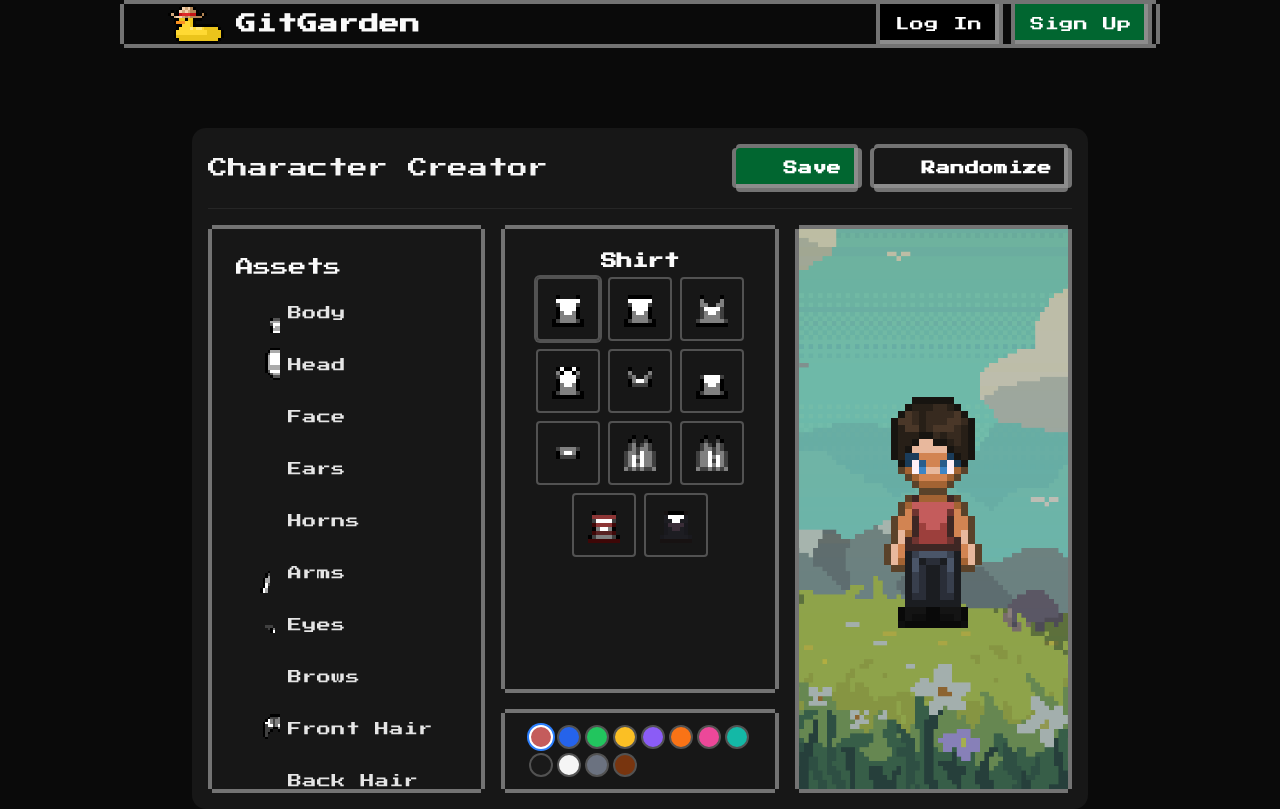
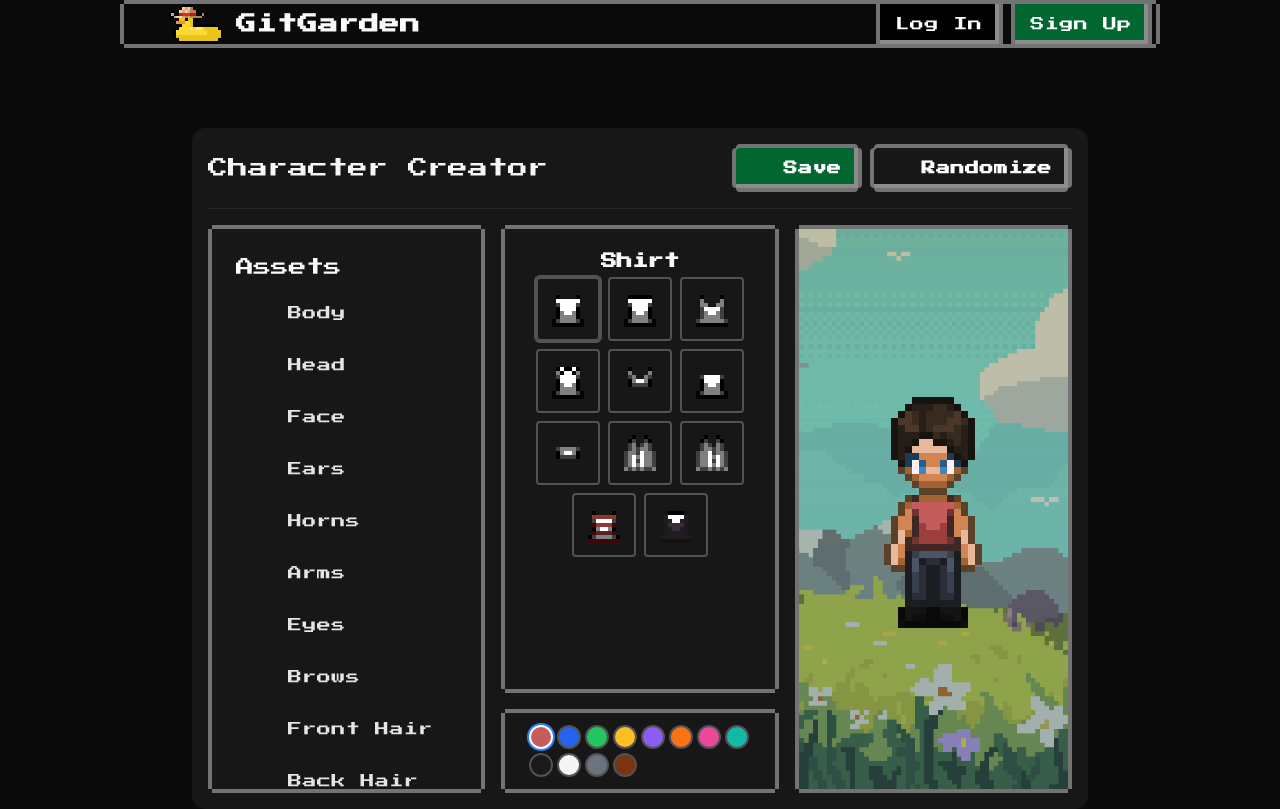
Before and after one commit to LorenzoTaylor/GitGarden, a React (Vite) app: page /dashboard/create in a window 1280 px wide. Built offline with nearby package versions, Linux system fonts and the light colour scheme; no server answers; some icons are missing.

Commit message:
remove some clothing options

```diff
--- a/src/app/ui/CharacterCreation/creationUtils.ts
+++ b/src/app/ui/CharacterCreation/creationUtils.ts
@@ -4,17 +4,19 @@ import {
   hairColors,
   eyeColors,
   clothingColors,
-  type ColorGroupKey
+  type ColorGroupKey,
 } from "./colorConfig";
 
 const SKIP_CATEGORIES = [
-  'backA',
-  'backB',
-  'shoulderA',
-  'shoulderB',
-  'accessoryB',
-  'accessoryC',
-  'accessoryD',
+  "backA",
+  "backB",
+  "shoulderA",
+  "shoulderB",
+  "accessoryB",
+  "accessoryC",
+  "accessoryD",
+  "hairD",
+  "face",
 ];
 
 function randomFromArray<T>(arr: T[]): T {
--- a/src/app/ui/CharacterCreation/index.tsx
+++ b/src/app/ui/CharacterCreation/index.tsx
@@ -31,7 +31,6 @@ const displayNames: Record<string, string> = {
   hairA: "Front Hair",
   hairB: "Back Hair",
   hairC: "Side Hair",
-  hairD: "Bangs",
   topA: "Shirt",
   topB: "Undershirt",
   mid: "Vest",
@@ -49,7 +48,6 @@ const displayNames: Record<string, string> = {
   accessoryC: "Necklace",
   accessoryD: "Earrings",
   backA: "Wings",
-  backB: "Backpack",
 };
 
 const visibleCategories = Object.keys(displayNames);
@@ -255,14 +253,7 @@ const CharacterCreator = () => {
                   className="flex items-center gap-2 p-1 hover:bg-neutral-600 rounded cursor-pointer"
                   onClick={() => setClothingTab(category as ColorGroupKey)}
                 >
-                  <div className="w-10 h-10 overflow-hidden relative">
-                    <img
-                      src={(assetRegistry as Record<string, { url: string }[]>)[category]?.[0]?.url}
-                      alt={displayNames[category]}
-                      className="absolute w-full h-full [image-rendering:pixelated] object-none scale-[2.5] origin-center"
-                      style={{ objectPosition: `3px ${(previewOffsets[category] ?? 0) * 0.6}px` }}
-                    />
-                  </div>
+                  <div className="w-10 h-10 overflow-hidden relative"></div>
                   <span className="text-sm text-neutral-200">{displayNames[category]}</span>
                 </div>
               ))}
```
Also changed, not shown: 1 other file (tests, documents, lock files or other folders).
